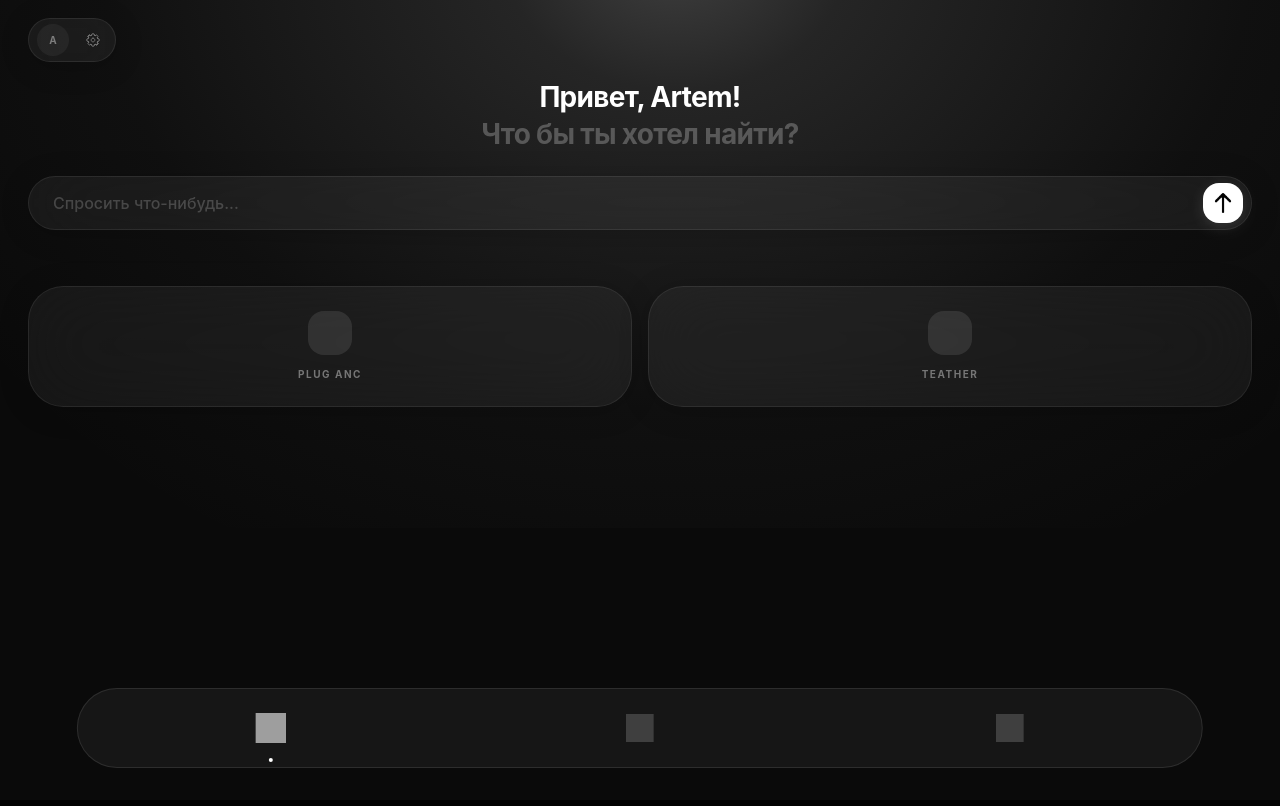
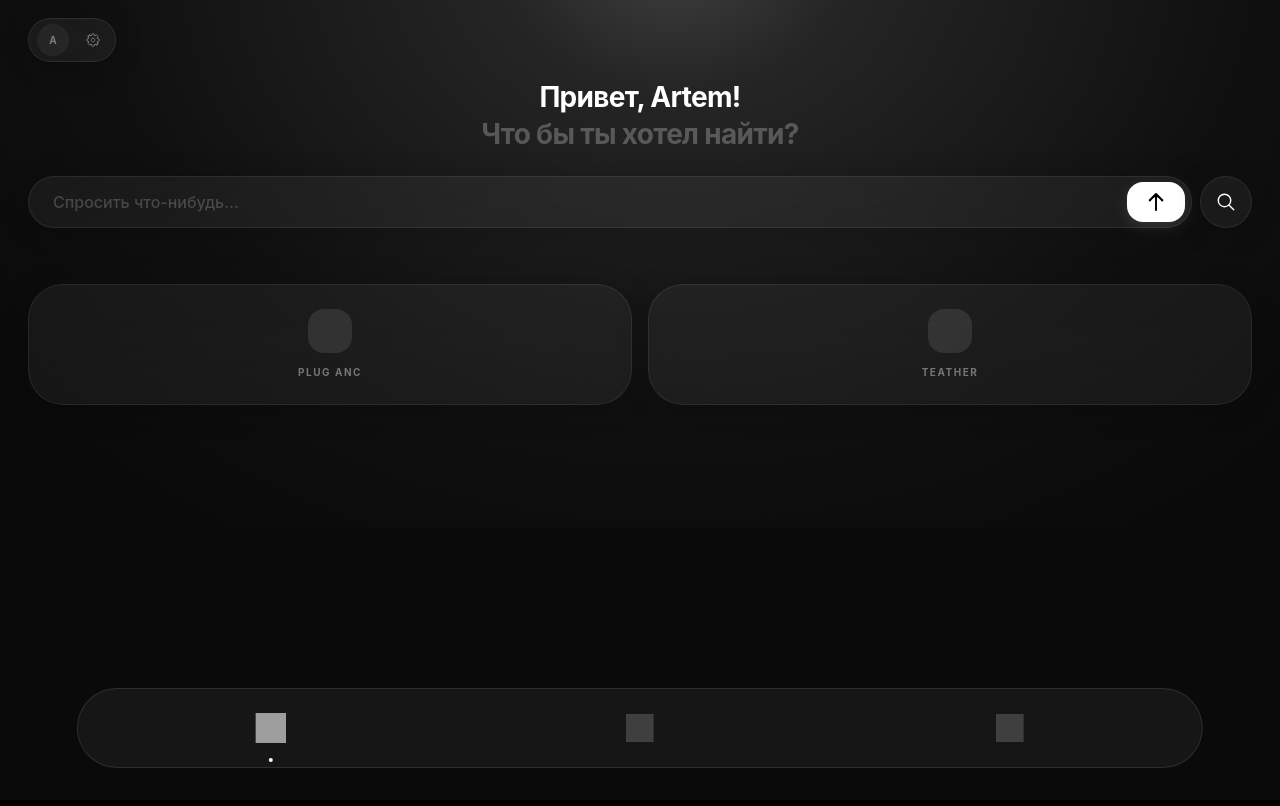
Before and after one commit to fugu70539/PluginBox, a Next.js app: page / in a window 1280 px wide. Shown: the top 806 px of the page. Built offline with nearby package versions, Linux system fonts and the light colour scheme; grey boxes are pictures that could not be loaded.

Commit message:
Update SearchInput.tsx

```diff
--- a/src/components/ui/SearchInput.tsx
+++ b/src/components/ui/SearchInput.tsx
@@ -1,23 +1,75 @@
 "use client";
-import { motion } from "framer-motion";
+
+import { useState, useRef } from "react";
+import { motion, AnimatePresence } from "framer-motion";
+import Lottie, { LottieRefCurrentProps } from "lottie-react";
 
 export const SearchInput = () => {
+  const [isAiMode, setIsAiMode] = useState(false);
+  const lottieRef = useRef<LottieRefCurrentProps>(null);
+
+  const handleToggle = async () => {
+    // Вибрация
+    const tg = (window as any).Telegram?.WebApp;
+    if (tg?.HapticFeedback) {
+      tg.HapticFeedback.impactOccurred('medium');
+      setTimeout(() => tg.HapticFeedback.impactOccurred('medium'), 100);
+    }
+
+    // Переключаем режим
+    setIsAiMode(!isAiMode);
+
+    // Запускаем анимацию иконки
+    if (lottieRef.current) {
+      lottieRef.current.goToAndPlay(0);
+    }
+  };
+
   return (
-    <div className="w-full">
+    <div className="w-full flex items-center gap-2 relative h-[52px]">
+      <div className="relative flex-1 h-full flex items-center">
         <motion.div
-        whileTap={{ scale: 0.995 }}
-        className="w-full mt-glass rounded-full h-[54px] flex items-center justify-between pl-6 pr-2 relative z-10"
+          layout
+          transition={{ type: "spring", stiffness: 400, damping: 30 }}
+          className="h-full flex-1 mt-glass rounded-full flex items-center justify-between pr-1.5 pl-6 relative z-10"
         >
           <input
             type="text"
             placeholder="Спросить что-нибудь..."
             className="bg-transparent border-none outline-none text-white text-base w-full placeholder:text-white/20 font-medium"
           />
-
-        <button className="size-10 rounded-full btn-send-white flex items-center justify-center active:scale-90 transition-all shrink-0 overflow-hidden">
-           <img src="/Icons/SendToAi.png" alt="Send" className="size-5 object-contain" />
+          <button className="h-[40px] px-5 btn-send-white flex items-center justify-center active:scale-90 transition-all shrink-0 rounded-full">
+            <img src="/Icons/SendToAi.png" alt="Send" className="w-[18px] h-[18px]" />
           </button>
         </motion.div>
       </div>
+
+      <motion.button
+        layout
+        onClick={handleToggle}
+        whileTap={{ scale: 0.9 }}
+        transition={{ type: "spring", stiffness: 400, damping: 30 }}
+        style={{ order: isAiMode ? -1 : 1 }}
+        className="h-[52px] w-[52px] mt-glass rounded-full flex items-center justify-center shrink-0 z-20 overflow-hidden"
+      >
+        <AnimatePresence mode="wait">
+          <motion.div
+            key={isAiMode ? "ai" : "search"}
+            initial={{ scale: 0.5, opacity: 0 }}
+            animate={{ scale: 1, opacity: 1 }}
+            exit={{ scale: 0.5, opacity: 0 }}
+            className="size-7"
+          >
+            <Lottie
+              lottieRef={lottieRef}
+              style={{ width: '100%', height: '100%' }}
+              animationData={require(`../../../public/Icons/${isAiMode ? 'SearchAI.json' : 'Search.json'}`)}
+              autoplay={false}
+              loop={false}
+            />
+          </motion.div>
+        </AnimatePresence>
+      </motion.button>
+    </div>
   );
 };
```
Lines whose indentation alone changed are shown as unchanged.
